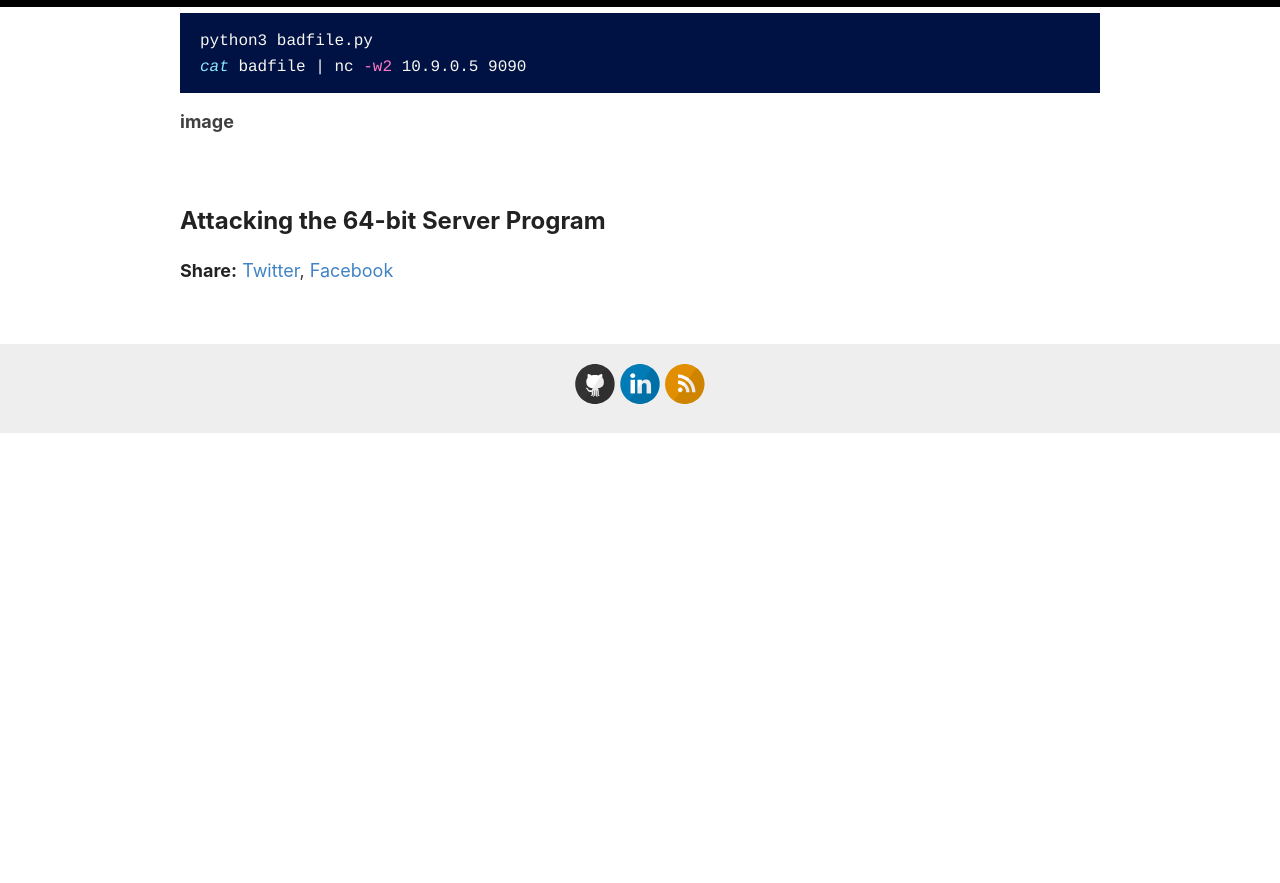
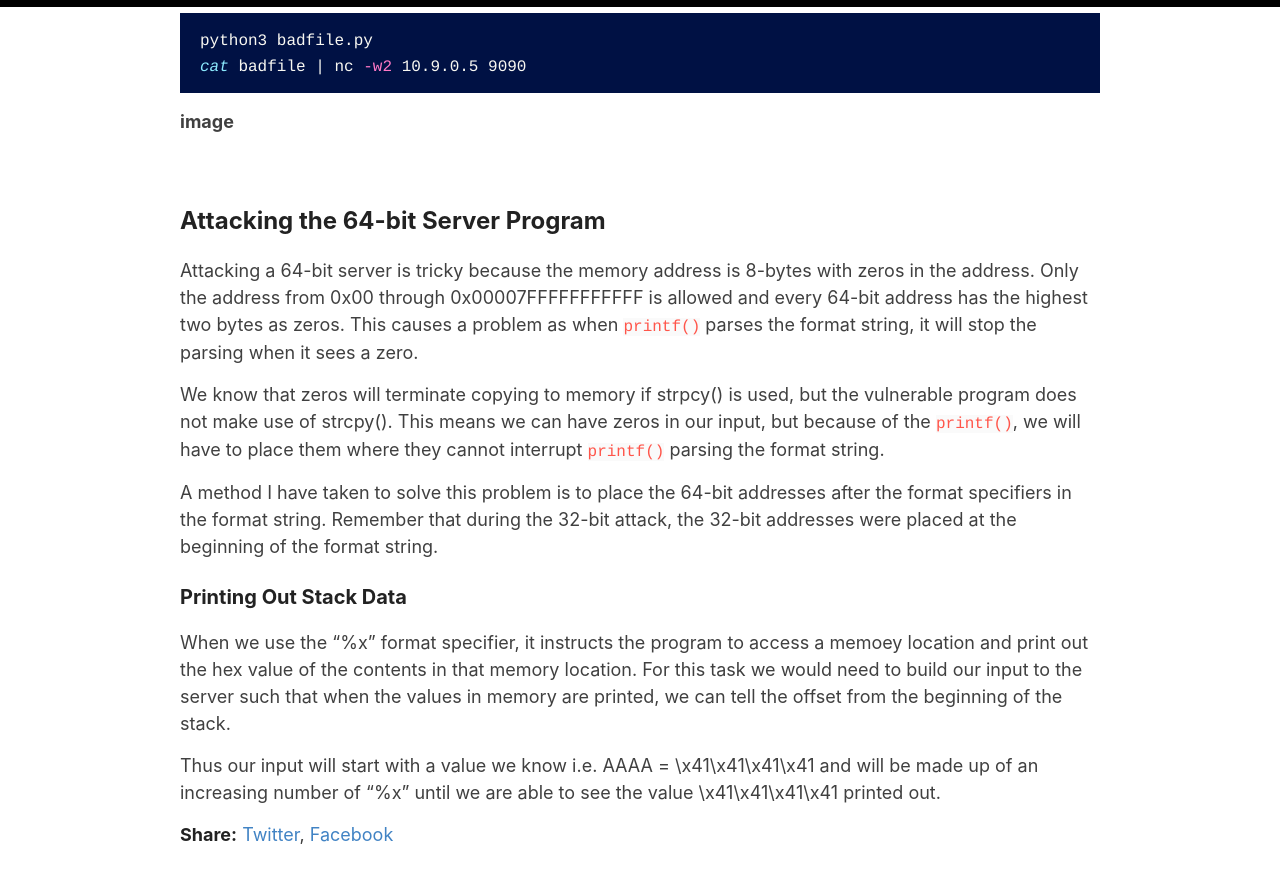
Before and after one commit to iukadike/blog, a Jekyll site: the page built from _posts/2023-09-10-format-string-attack.md, in a window 1280 px wide and 900 px high, scrolled down 15449 px. Shown: the top 883 px of the window. Built offline with Jekyll 4.4.1, drawn with Linux system fonts in a browser that asks for light colours; comment, search, counter and statistics services are not loaded; before the commit the page ends 15882 px from its top, so only the background shows below that.

Commit message:
update content

```diff
--- a/_posts/2023-09-10-format-string-attack.md
+++ b/_posts/2023-09-10-format-string-attack.md
@@ -743,3 +743,16 @@ cat badfile | nc -w2 10.9.0.5 9090
 <br>
 
 ### Attacking the 64-bit Server Program
+
+Attacking a 64-bit server is tricky because the memory address is 8-bytes with zeros in the address. Only the address from 0x00 through 0x00007FFFFFFFFFFF is allowed and every 64-bit address has the highest two bytes as zeros. This causes a problem as when `printf()` parses the format string, it will stop the parsing when it sees a zero.
+
+We know that zeros will terminate copying to memory if strpcy() is used, but the vulnerable program does not make use of strcpy(). This means we can have zeros in our input, but because of the `printf()`, we will have to place them where they cannot interrupt `printf()` parsing the format string.
+
+A method I have taken to solve this problem is to place the 64-bit addresses after the format specifiers in the format string. Remember that during the 32-bit attack, the 32-bit addresses were placed at the beginning of the format string.
+
+
+#### Printing Out Stack Data
+
+When we use the "%x" format specifier, it instructs the program to access a memoey location and print out the hex value of the contents in that memory location. For this task we would need to build our input to the server such that when the values in memory are printed, we can tell the offset from the beginning of the stack.
+
+Thus our input will start with a value we know i.e. AAAA = \x41\x41\x41\x41 and will be made up of an increasing number of "%x" until we are able to see the value \x41\x41\x41\x41 printed out.
```
